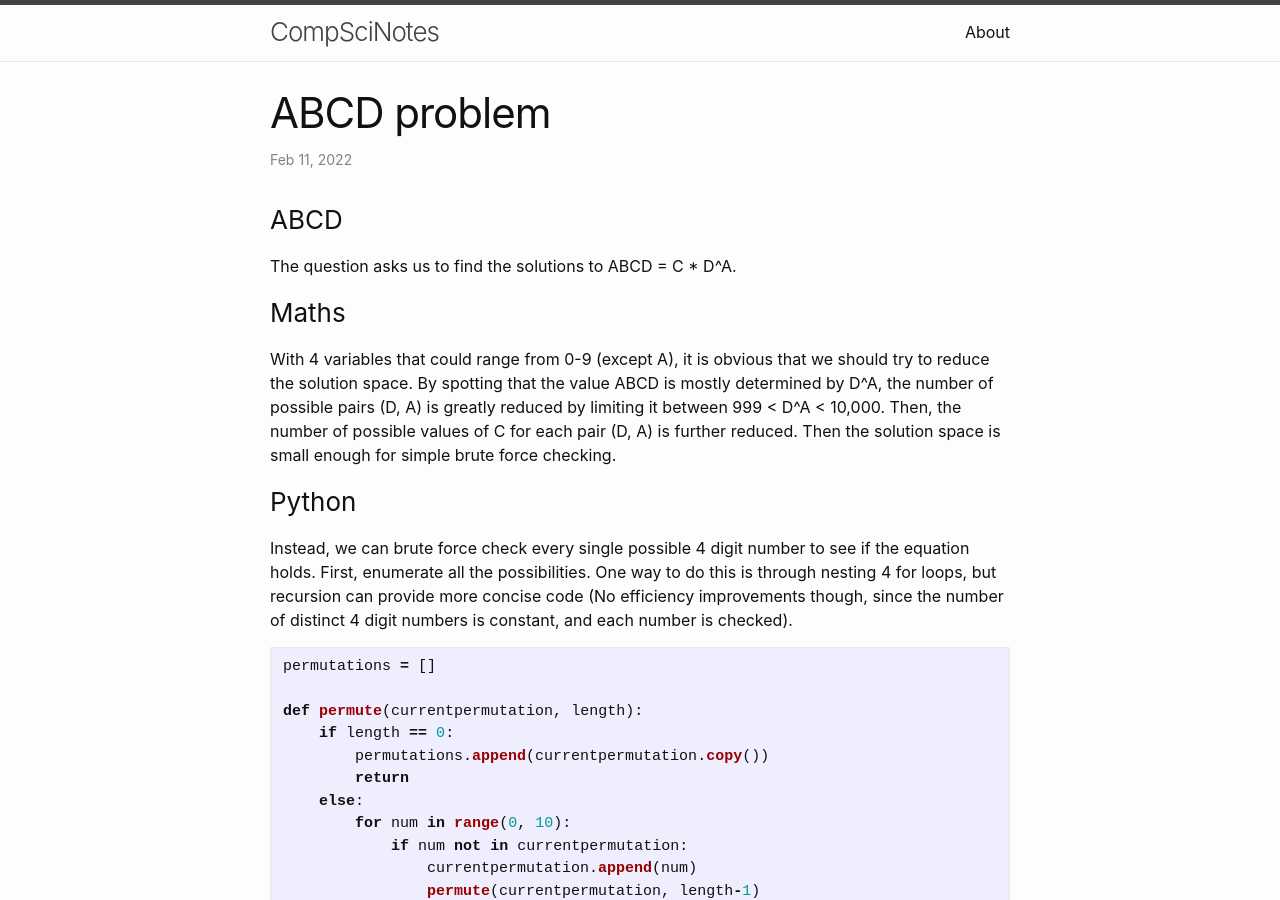
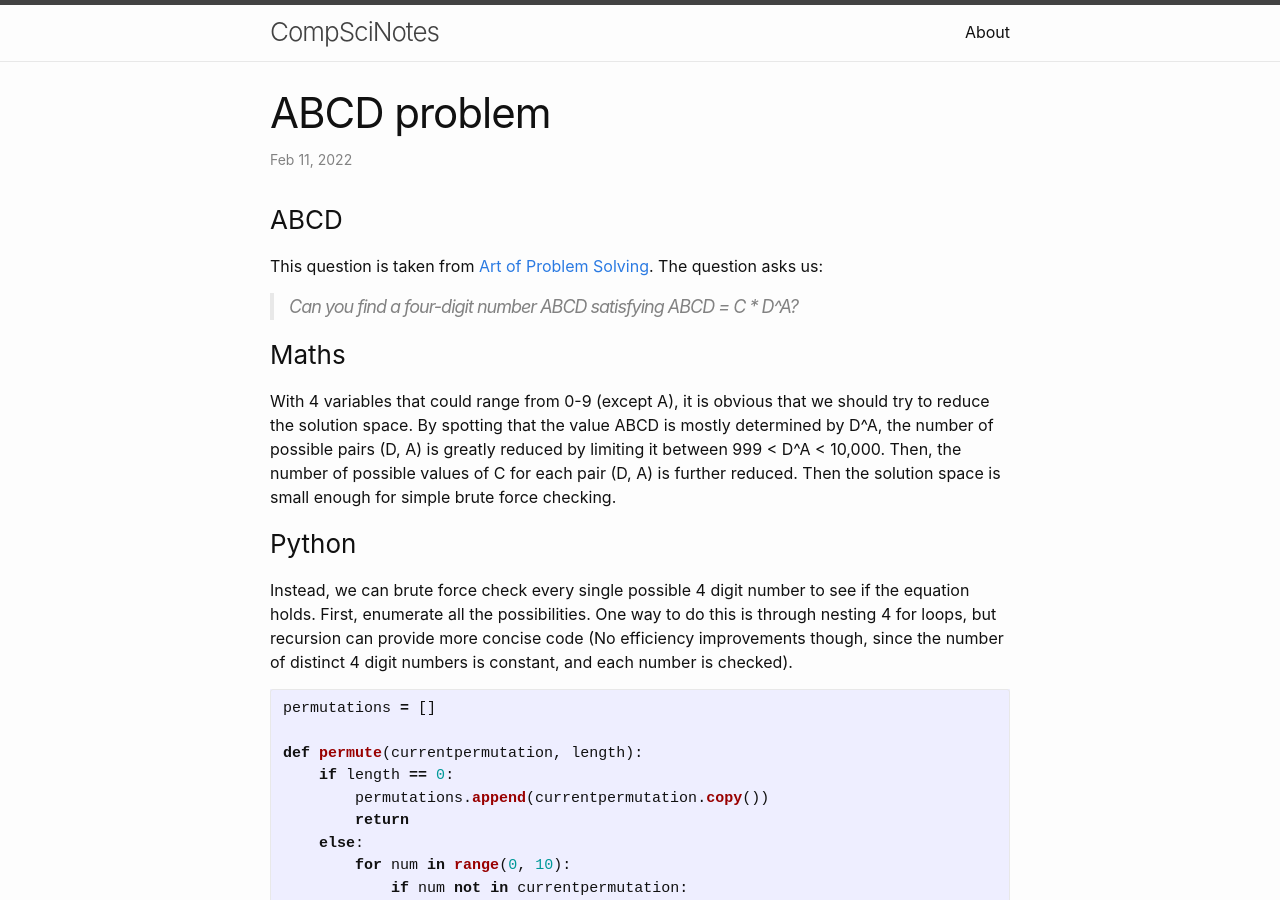
Before and after one commit to Rinnnt/Rinnnt.github.io, a Jekyll site: the page built from _posts/2022-02-11-abcd-problem.md, in a window 1280 px wide and 900 px high. Built offline with Jekyll 4.4.1, drawn with Linux system fonts in a browser that asks for light colours.

Commit message:
Update 2022-02-11-abcd-problem.md

```diff
--- a/_posts/2022-02-11-abcd-problem.md
+++ b/_posts/2022-02-11-abcd-problem.md
@@ -6,7 +6,10 @@ categories: python
 ---
 
 ### ABCD
-The question asks us to find the solutions to ABCD = C * D^A.
+This question is taken from [Art of Problem Solving](https://artofproblemsolving.com/community/c1105845h2728519_diabolical_digits).
+The question asks us:
+
+> Can you find a four-digit number ABCD satisfying ABCD = C * D^A?
 
 ### Maths
 With 4 variables that could range from 0-9 (except A), it is obvious that we should try to reduce the solution space. By spotting that the value ABCD is mostly determined by D^A, the number of possible pairs (D, A) is greatly reduced by limiting it between 999 < D^A < 10,000. Then, the number of possible values of C for each pair (D, A) is further reduced. Then the solution space is small enough for simple brute force checking.
```
